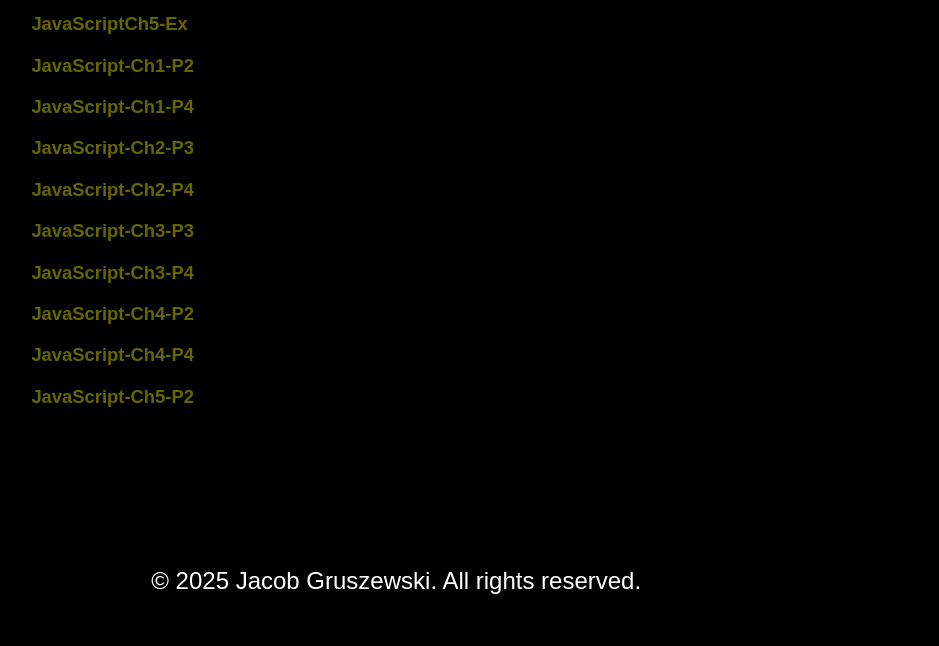
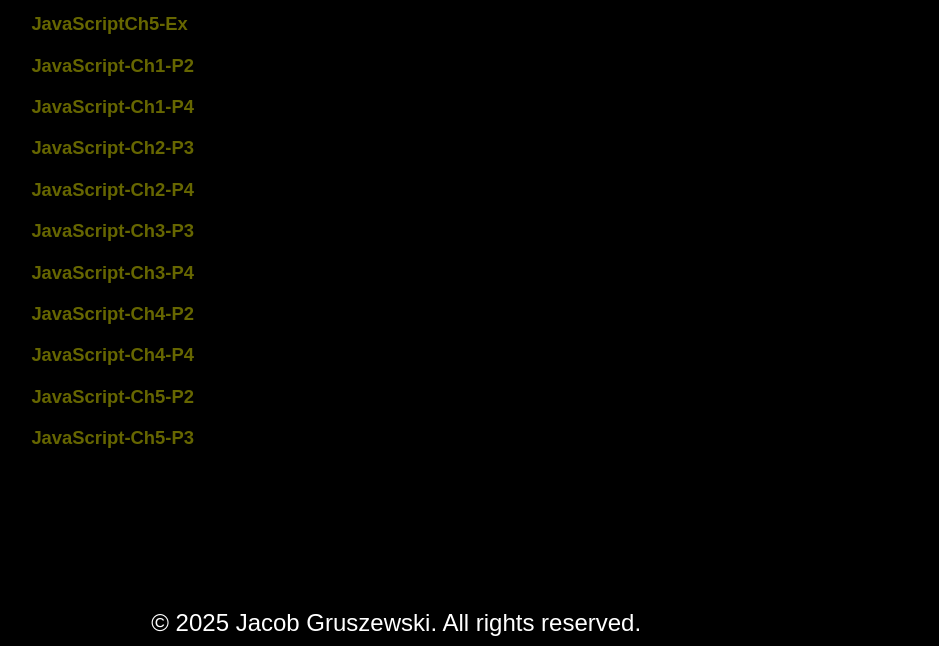
Before and after one commit to JacobGru/JacobGru.github.io, a plain HTML site: page projects.html in a window 1280 px wide. Shown: the part 1048-1694 px from the top of the page, without its empty margins (135-1074 px from the left). Drawn offline with Linux system fonts and the light colour scheme; a web font is replaced by a local one.

Commit message:
Fix HTML formatting and add missing project links

```diff
--- a/projects.html
+++ b/projects.html
@@ -72,6 +72,7 @@
       <li><a href="projects/js/chapter4/project02/project04-02.html">JavaScript-Ch4-P2</a></li>
       <li><a href="projects/js/chapter4/project04/project04-04.html">JavaScript-Ch4-P4</a></li>
       <li><a href="projects/js/chapter5/project02/project05-02.html">JavaScript-Ch5-P2</a></li>
+      <li><a href="projects/js/chapter5/project03/project05-03.html">JavaScript-Ch5-P3</a></li>
     </ul>
   </main>
   <footer>
```
